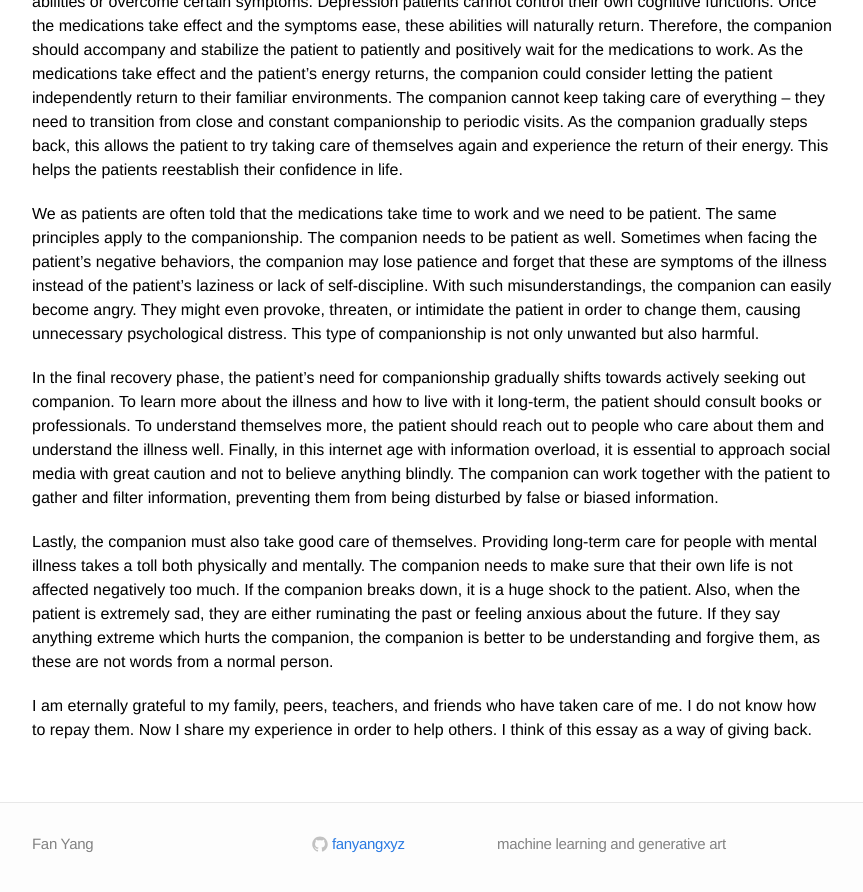
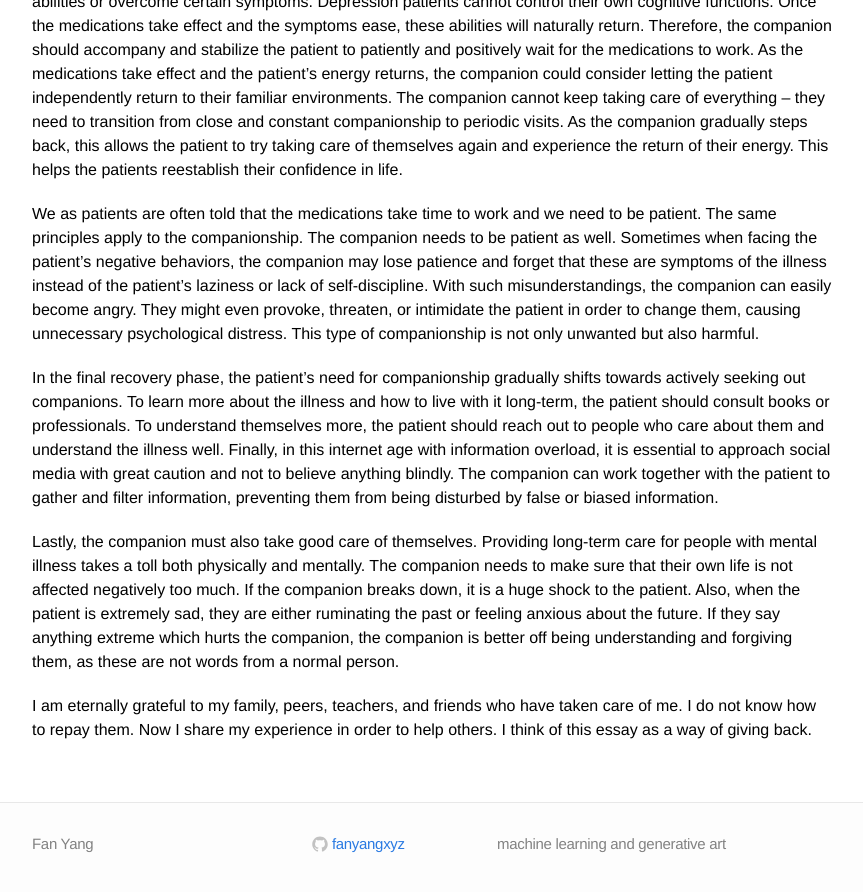
Before and after one commit to fanyangxyz/fanyangxyz.github.io, a Jekyll site: the page built from _posts/2025-09-29-companionship.md, in a window 1280 px wide and 900 px high, scrolled down 1911 px. Shown: the top 892 px of the window, without its empty margins (208-1071 px from the left). Built offline with Jekyll 4.4.1, drawn with Linux system fonts in a browser that asks for light colours; some of the changed text lies outside the part shown.

Commit message:
fix grammar errors

```diff
--- a/_posts/2025-09-29-companionship.md
+++ b/_posts/2025-09-29-companionship.md
@@ -92,7 +92,7 @@ They might even provoke, threaten, or intimidate the patient in order to change
 causing unnecessary psychological distress.
 This type of companionship is not only unwanted but also harmful.
 
-In the final recovery phase, the patient's need for companionship gradually shifts towards actively seeking out companion.
+In the final recovery phase, the patient's need for companionship gradually shifts towards actively seeking out companions.
 To learn more about the illness and how to live with it long-term, the patient should consult books or professionals.
 To understand themselves more, the patient should reach out to people who care about them and understand the illness well.
 Finally, in this internet age with information overload,
@@ -105,7 +105,7 @@ Providing long-term care for people with mental illness takes a toll both physic
 The companion needs to make sure that their own life is not affected negatively too much.
 If the companion breaks down, it is a huge shock to the patient.
 Also, when the patient is extremely sad, they are either ruminating the past or feeling anxious about the future.
-If they say anything extreme which hurts the companion, the companion is better to be understanding and forgive them,
+If they say anything extreme which hurts the companion, the companion is better off being understanding and forgiving them,
 as these are not words from a normal person.
 
 I am eternally grateful to my family, peers, teachers, and friends who have taken care of me.
```
Also changed, not shown: other parts of _posts/2025-09-29-companionship.md (+6 -6 lines), _posts/2025-10-04-pokemon-recoloring.md (added, +8 -0 lines).
